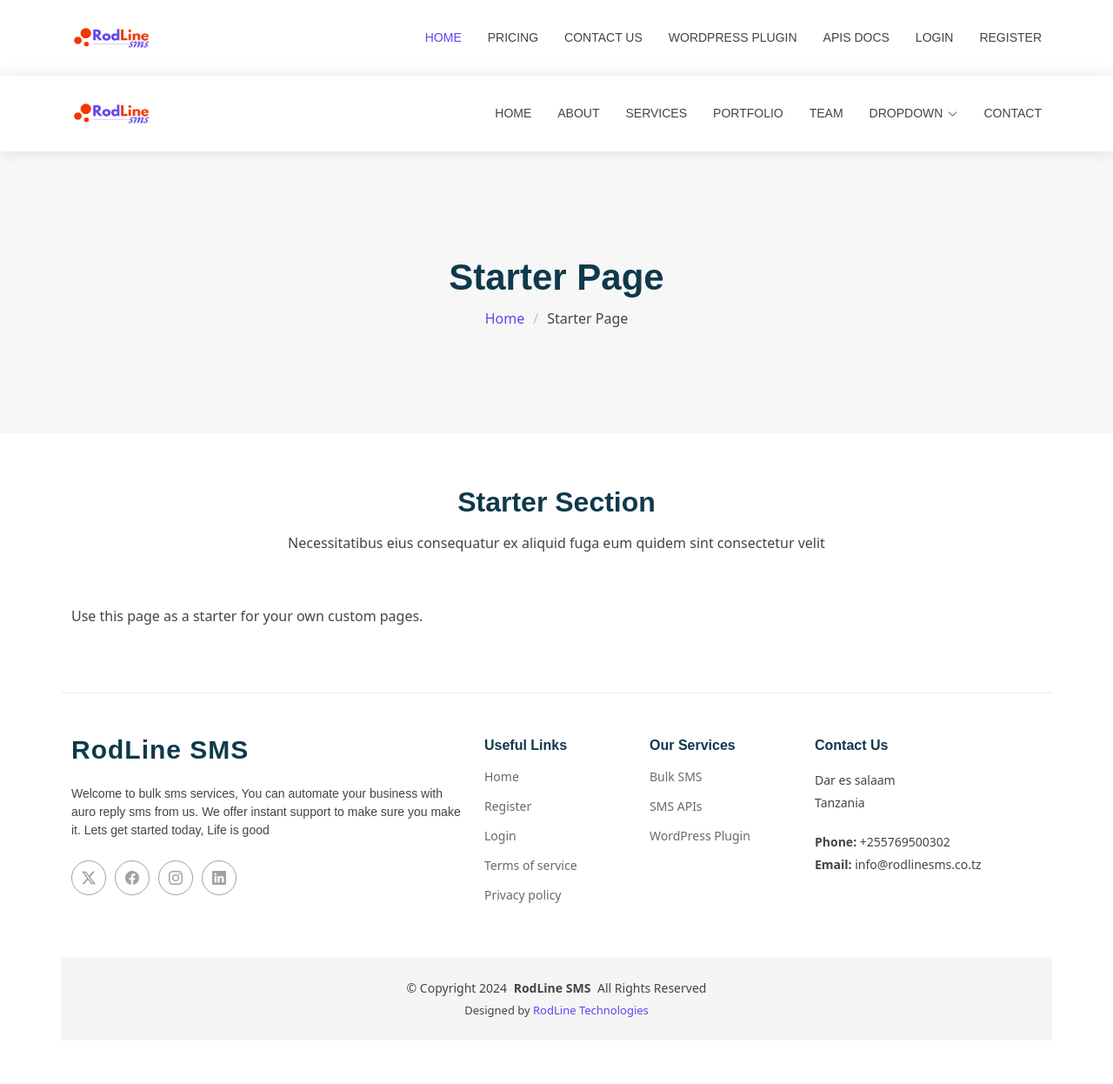
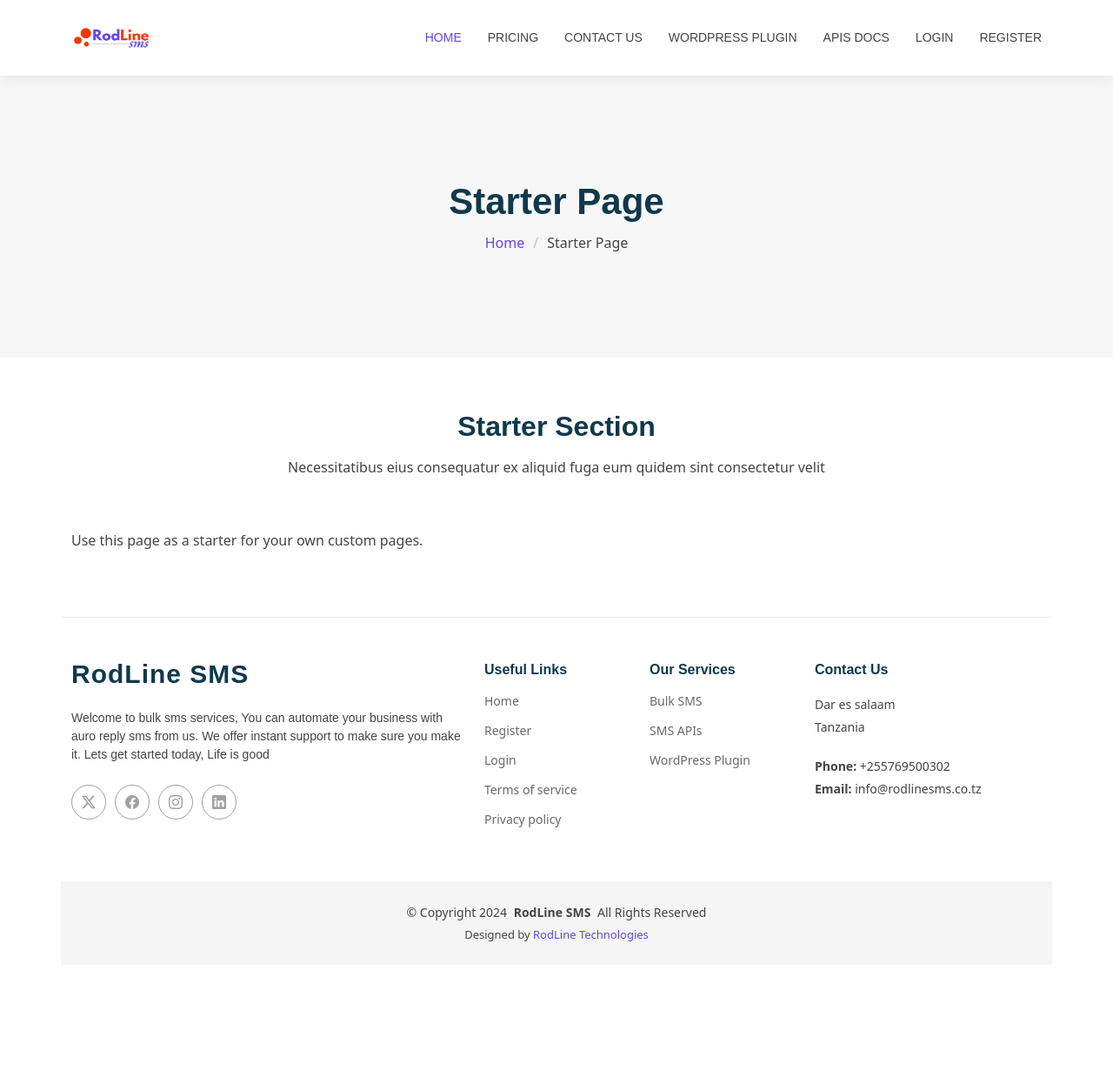
Before and after one commit to Rodgence/rodlinesms, a PHP site: page /register.php in a window 1280 px wide. Shown: the whole page at 87% size. After the commit the page ends 1082 px from the top, so only its background shows below. Run offline with PHP 8.4, Linux system fonts and the light colour scheme.

Commit message:
header modified

```diff
--- a/register.php
+++ b/register.php
@@ -2,48 +2,6 @@
  include("includes/header.php");
 ?>
 
-<body class="starter-page-page">
-
-  <header id="header" class="header d-flex align-items-center sticky-top">
-    <div class="container-fluid container-xl position-relative d-flex align-items-center justify-content-between">
-
-      <a href="index.html" class="logo d-flex align-items-center">
-        <img src="assets/img/logo.png" alt="">
-        <!-- Uncomment the line below if you also wish to use text logo -->
-        <!-- <h1 class="sitename">Butterfly</h1>  -->
-      </a>
-
-      <nav id="navmenu" class="navmenu">
-        <ul>
-          <li><a href="#hero">Home</a></li>
-          <li><a href="#about">About</a></li>
-          <li><a href="#services">Services</a></li>
-          <li><a href="#portfolio">Portfolio</a></li>
-          <li><a href="#team">Team</a></li>
-          <li class="dropdown"><a href="#"><span>Dropdown</span> <i class="bi bi-chevron-down toggle-dropdown"></i></a>
-            <ul>
-              <li><a href="#">Dropdown 1</a></li>
-              <li class="dropdown"><a href="#"><span>Deep Dropdown</span> <i class="bi bi-chevron-down toggle-dropdown"></i></a>
-                <ul>
-                  <li><a href="#">Deep Dropdown 1</a></li>
-                  <li><a href="#">Deep Dropdown 2</a></li>
-                  <li><a href="#">Deep Dropdown 3</a></li>
-                  <li><a href="#">Deep Dropdown 4</a></li>
-                  <li><a href="#">Deep Dropdown 5</a></li>
-                </ul>
-              </li>
-              <li><a href="#">Dropdown 2</a></li>
-              <li><a href="#">Dropdown 3</a></li>
-              <li><a href="#">Dropdown 4</a></li>
-            </ul>
-          </li>
-          <li><a href="#contact">Contact</a></li>
-        </ul>
-        <i class="mobile-nav-toggle d-xl-none bi bi-list"></i>
-      </nav>
-
-    </div>
-  </header>
 
   <main class="main">
 
```
